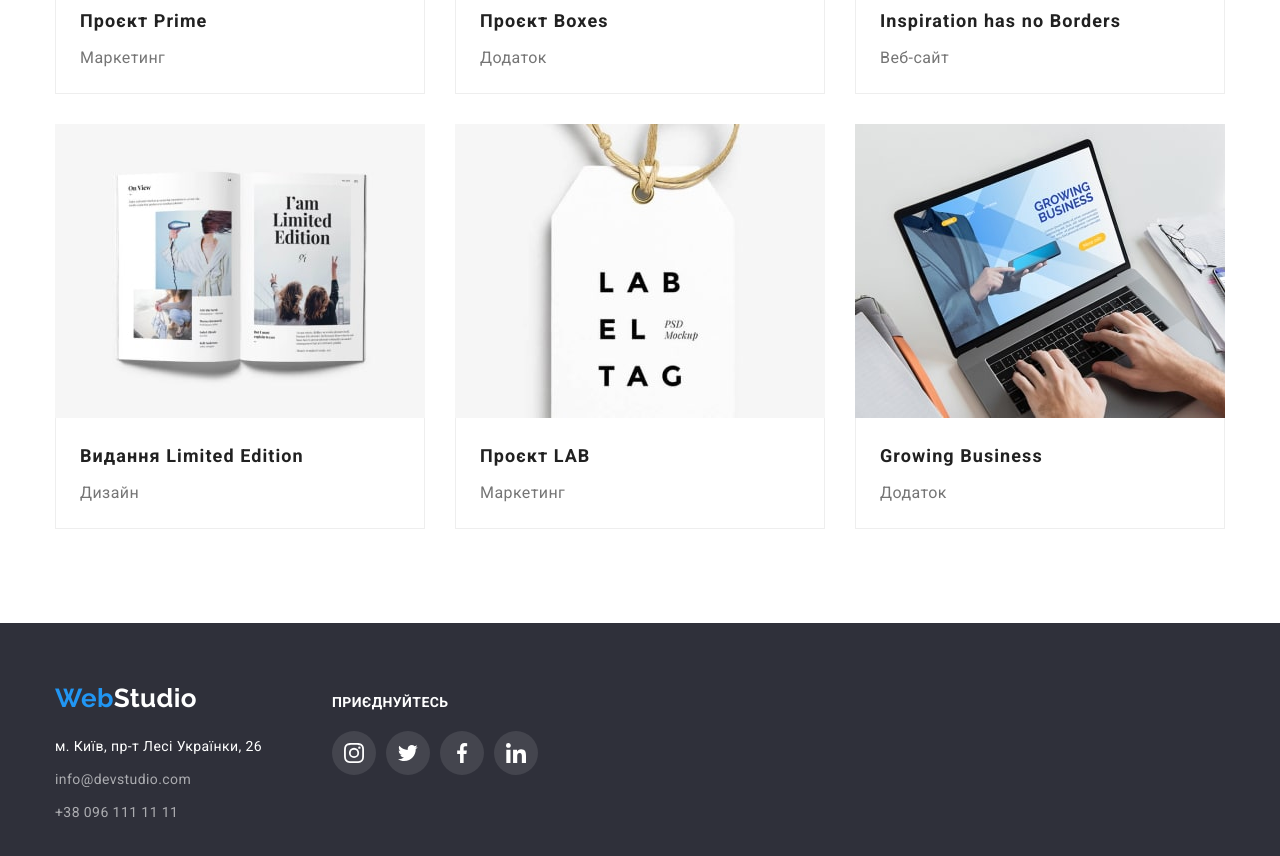
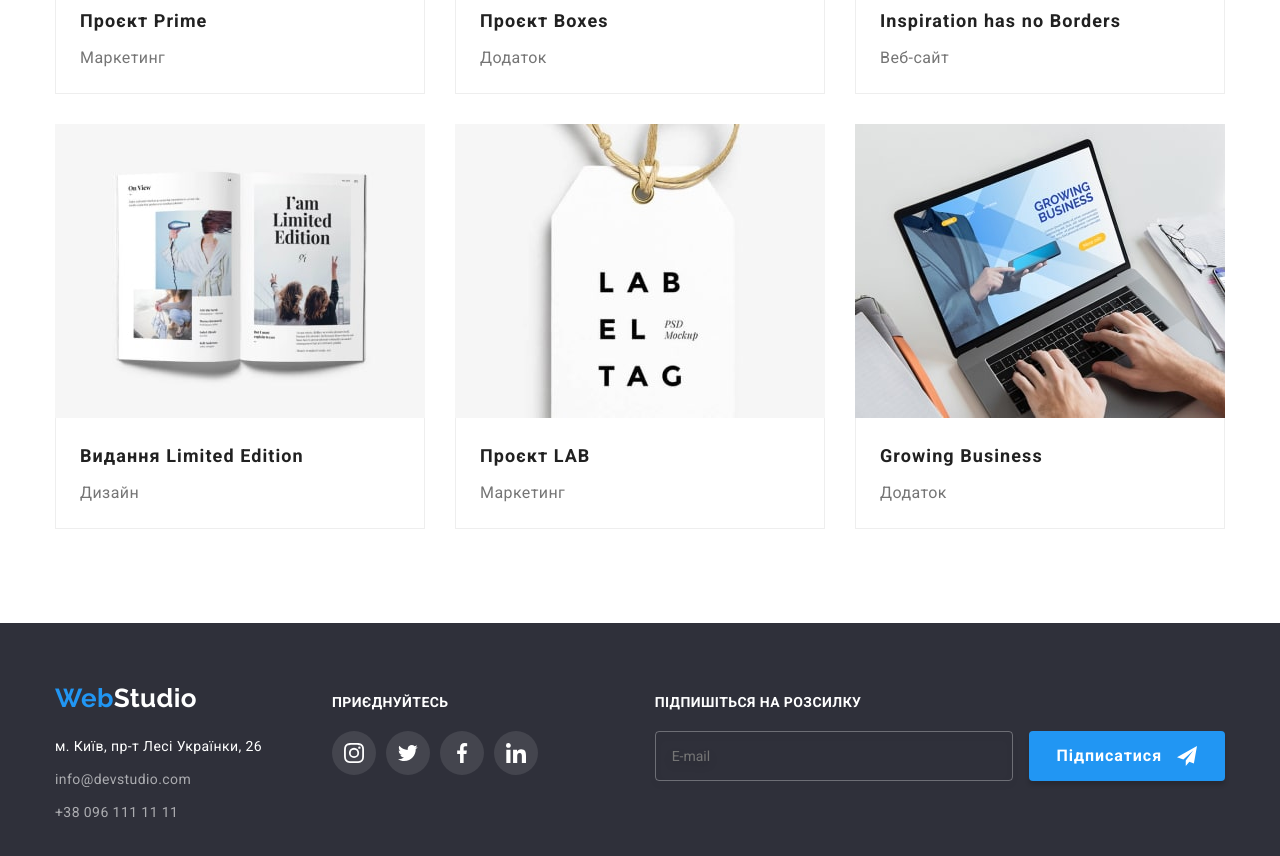
Before and after one commit to nikopolzp/goit-markup-hw-06, a plain HTML site: page portfolio.html in a window 1280 px wide. Shown: the part 1010-1866 px from the top of the page. Drawn offline with nearby package versions, Linux system fonts and the light colour scheme.

Commit message:
add form in footer

```diff
--- a/css/styles.css
+++ b/css/styles.css
@@ -220,7 +220,6 @@ button {
 .hero .button {
     display: inline-block;
     padding: 10px 32px;
-    cursor: pointer;
     min-width: 216px;
     text-align: center;
     font-family: inherit;
@@ -505,6 +504,8 @@ button {
     color: var(--footer-communication-color);
 }
 
+/* -------FOOTER-MIDDLE-------- */
+
 .appeal {
     display: block;
     margin-bottom: 20px;
@@ -534,8 +535,43 @@ button {
     fill: var(--primary-color);
 }
 
+/* ----------FOOTER-RIGHT--------------- */
+
 .footer-right {
     margin-left: auto;
+}
+
+.footer-right .input {
+    margin-right: 12px;
+    padding: 15px 16px;
+    width: 358px;
+    height: 50px;
+    background-color: transparent;
+    color: var(--primary-color);
+    border: 1px solid rgba(255, 255, 255, 0.3);
+    filter: drop-shadow(0px 4px 4px rgba(0, 0, 0, 0.15));
+    border-radius: 4px;
+}
+
+.button {
+    display: inline-block;
+    align-items: center;
+    padding: 10px 28px;
+    font-weight: 700;
+    font-size: 16px;
+    line-height: calc(30 / 16);
+    letter-spacing: 0.06em;
+
+    color: var(--primary-color);
+    background: var(--accent-color);
+    box-shadow: 0px 4px 4px rgba(0, 0, 0, 0.15);
+    border-radius: 4px;
+    border: none;
+}
+
+.footer-right .icon {
+    margin-left: 10px;
+    transform: translateY(25%);
 }
 
 /* -----------Portfolio---------- */
--- a/portfolio.html
+++ b/portfolio.html
@@ -332,6 +332,21 @@
             </li>
           </ul>
         </div>
+        <div class="footer-right">
+          <b class="appeal">Підпишіться на розсилку</b>
+
+          <form name="signup_form" autocomplete="on">
+            <label for="user_email">
+              <input class="input" type="email" name="email" placeholder="E-mail" />
+            </label>
+            <button class="button" type="submit">
+              Підписатися
+              <svg class="icon" width="20" height="20">
+                <use href="./images/icons.svg#icon-telegram"></use>
+              </svg>
+            </button>
+          </form>
+        </div>
       </div>
     </footer>
     <script src="./js/modal.js"></script>
```
Also changed, not shown: index.html (+10 -4 lines).
